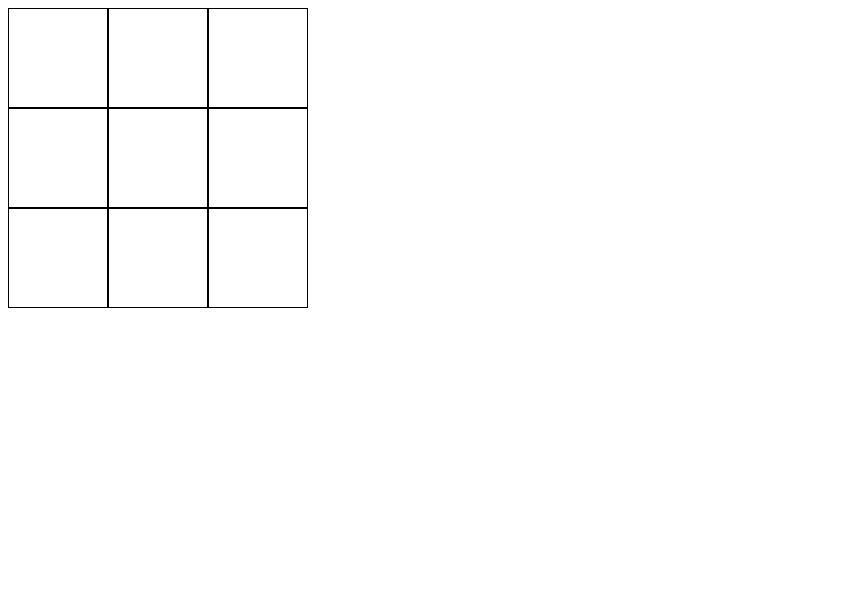
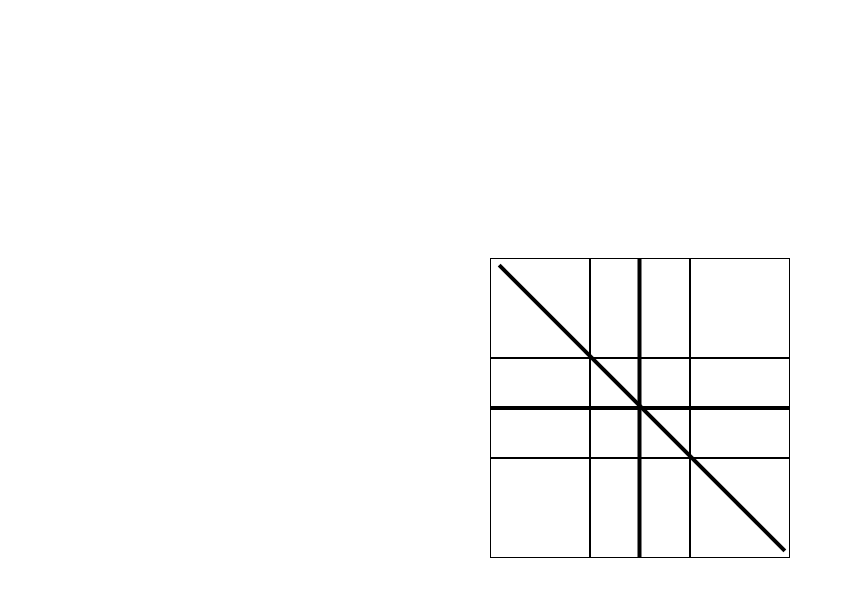
Before and after one commit to tammy-si/odin-tic-tac-toe, a plain HTML site: page index.html in a window 1280 px wide. Shown: the whole page, without its empty margins (0-845 px from the left). Drawn offline with Linux system fonts and the light colour scheme.

Commit message:
Got css for lines set up

```diff
--- a/index.html
+++ b/index.html
@@ -10,6 +10,9 @@
 </head>
 <body>
     <div class="grid">
+        <hr class="rowWin">
+        <hr class="columnWin">
+        <hr class="diagonalWin">
         <div class="row">
             <div class="block" id="0 0"></div>
             <div class="block" id="0 1"></div>
--- a/myscripts.js
+++ b/myscripts.js
@@ -5,6 +5,7 @@ const gameBoard = (() => {
         ["", "", ""],
         ["", "", ""]
     ]
+
 
     const checkLocation = (x, y) => {
         // if the location the user clicked on is empty, returns true
--- a/styles.css
+++ b/styles.css
@@ -1,4 +1,12 @@
+body{
+    display: flex;
+    justify-content: center;
+    align-items: center;
+    height: 100vh;
+}
+
 .grid {
+    position: relative;
     display: grid;
     grid-template-rows: repeat(3, 100px);
 }
@@ -11,3 +19,29 @@
 .block {
     border: 1px solid black;
 }
+
+/* for row win it's 40 px top for top row, 140px 2nd, 240 3rd */
+hr {
+    position: absolute;
+    border: 2px solid black;
+    width: 295px;
+}
+
+hr.rowWin {
+    top: 140px;
+}
+
+/* for column 0 win it's left -100px, then it's 0px, then 100px*/
+hr.columnWin {
+    transform:rotate(270deg);
+    top: 140px;
+    left: 0px;
+}
+
+/* for other way diagonal win, just have to rotate 135deg instead of 45deg*/
+hr.diagonalWin {
+    transform: rotate(45deg);
+    width: 400px;
+    left: -50px;
+    top: 140px;
+}
```
